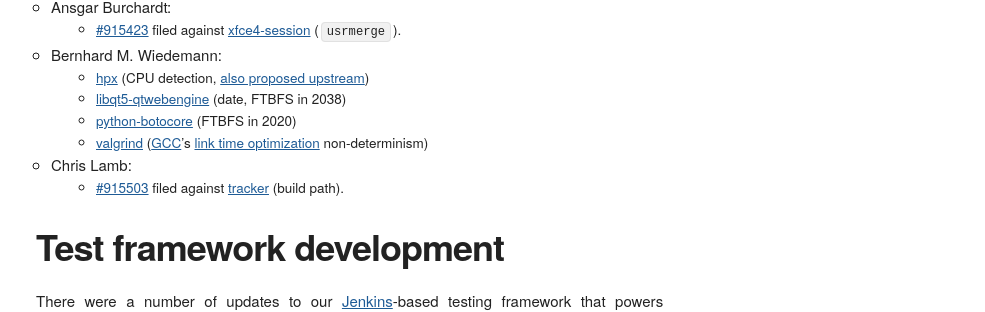
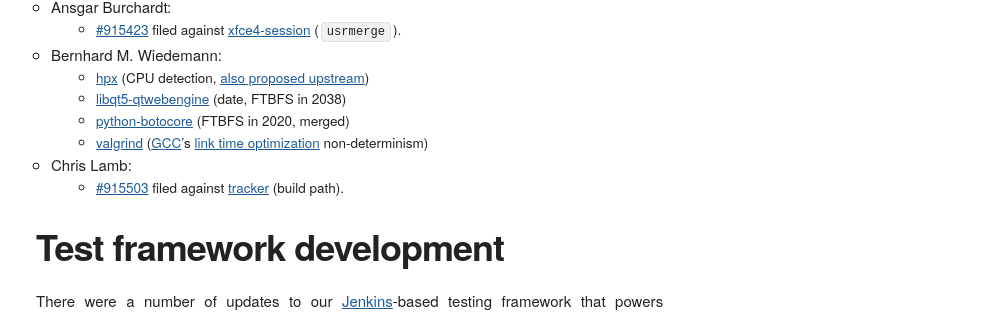
Before and after one commit to prototypefund/reproducible-website, a Jekyll site: the page built from _blog/posts/189.md, in a window 1280 px wide and 900 px high, scrolled down 1556 px. Shown: the part 149-461 px from the top of the window, without its empty margins (124-1109 px from the left). Built offline with Jekyll 4.4.1, drawn with Linux system fonts in a browser that asks for light colours; some web fonts are replaced.

Commit message:
189: boto fix is merged ; fix a link

```diff
--- a/_blog/posts/189.md
+++ b/_blog/posts/189.md
@@ -25,7 +25,7 @@ Packages reviewed and fixed, and bugs filed
 -------------------------------------------
 
 * Andreas Henriksson:
-    * [#915240](https://bugs.debian.org/915240) filed against [fence-agents](https://tracker.debian.org/pkg/fence-agents) ([`usrmerge`](https://wiki.debian.org/UsrMerge])).
+    * [#915240](https://bugs.debian.org/915240) filed against [fence-agents](https://tracker.debian.org/pkg/fence-agents) ([`usrmerge`](https://wiki.debian.org/UsrMerge)).
     * [#915293](https://bugs.debian.org/915293) filed against [systraq](https://tracker.debian.org/pkg/systraq) (`usrmerge`).
     * [#915294](https://bugs.debian.org/915294) filed against [sptk](https://tracker.debian.org/pkg/sptk) (`usrmerge`).
     * [#915295](https://bugs.debian.org/915295) filed against [rp-pppoe](https://tracker.debian.org/pkg/rp-pppoe) (`usrmerge`)
@@ -44,7 +44,7 @@ Packages reviewed and fixed, and bugs filed
 * Bernhard M. Wiedemann:
     * [hpx](https://build.opensuse.org/request/show/653867) (CPU detection, [also proposed upstream](https://github.com/STEllAR-GROUP/hpx/pull/3585))
     * [libqt5-qtwebengine](https://build.opensuse.org/request/show/655565) (date, FTBFS in 2038)
-    * [python-botocore](https://github.com/boto/botocore/pull/1622) (FTBFS in 2020)
+    * [python-botocore](https://github.com/boto/botocore/pull/1622) (FTBFS in 2020, merged)
     * [valgrind](https://build.opensuse.org/request/show/655464) ([GCC](https://gcc.gnu.org/)'s [link time optimization](https://gcc.gnu.org/onlinedocs/gccint/LTO-Overview.html) non-determinism)
 
 * Chris Lamb:
```
